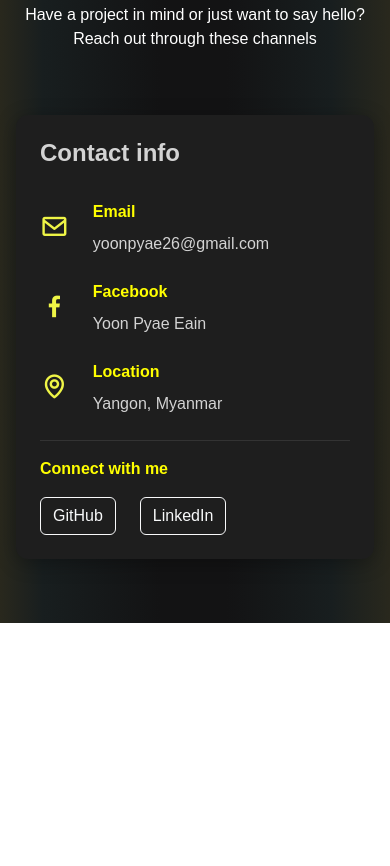
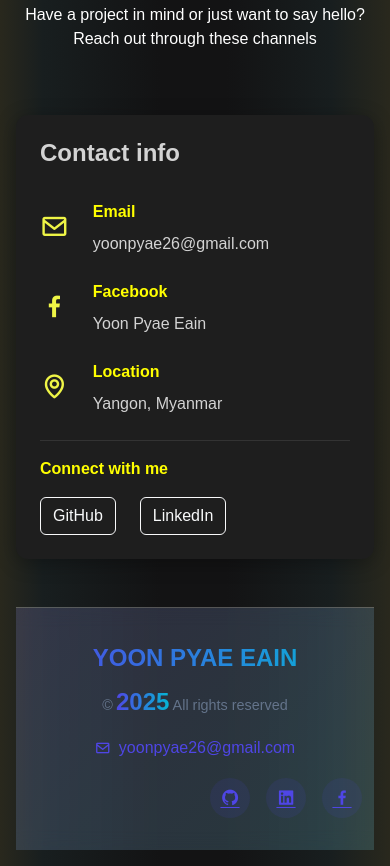
Before and after one commit to yoonpyae/portfolio-v2, a plain HTML site: page index.html in a window 390 px wide. Shown: the part 3653-4519 px from the top of the page. Before the commit the page ends 4276 px from the top, so only its background shows below. Drawn offline with nearby package versions, Linux system fonts and the light colour scheme; some packages are replaced by stand-ins of ours; a script that the page names is missing.

Commit message:
Redesign footer with glassmorphism and new layout
Replaced the old footer with a new glassmorphism-styled footer, updated HTML structure for branding, contact, and social links, and added corresponding CSS for modern appearance and responsiveness.

```diff
--- a/index.html
+++ b/index.html
@@ -244,19 +244,37 @@
         </section>
 
         <!-- Footer -->
-        <!-- <footer class="container-fluid py-3">
-            <div class="row align-items-center">
-                <div class="col-6">
-                    <h3 class="mb-0">© <span id="currentYear"></span> YOON. All rights reserved.</h3>
-                </div>
-                <div class="col-6 text-end">
-                    <div class="box-icons">
-                        <a href="https://github.com/yoonpyae" target="_blank"><i class='bx bxl-github'></i></a>
-                        <a href="https://www.linkedin.com/in/yoonpyae" target="_blank"><i class='bx bxl-linkedin-square'></i></a>
+        <footer class="footer-glass">
+            <div class="container-fluid">
+                <div class="row align-items-center">
+                    <div class="col-md-6">
+                        <div class="footer-brand">
+                            <span>YOON PYAE EAIN</span>
+                            <p class="copyright">© <span id="currentYear"></span> All rights reserved</p>
+                        </div>
+                    </div>
+                    <div class="col-md-6">
+                        <div class="footer-links">
+                            <a href="mailto:yoonpyae26@gmail.com" class="footer-email">
+                                <i class='bx bx-envelope'></i> yoonpyae26@gmail.com
+                            </a>
+                            <div class="social-icons">
+                                <a href="https://github.com/yoonpyae" target="_blank" class="social-icon">
+                                    <i class='bx bxl-github'></i>
+                                </a>
+                                <a href="https://www.linkedin.com/in/yoonpyae" target="_blank" class="social-icon">
+                                    <i class='bx bxl-linkedin-square'></i>
+                                </a>
+                                <a href="https://www.facebook.com/share/19Qds9tzLf/" target="_blank"
+                                    class="social-icon">
+                                    <i class='bx bxl-facebook'></i>
+                                </a>
+                            </div>
+                        </div>
                     </div>
                 </div>
             </div>
-        </footer> -->
+        </footer>
 
         <!-- Scripts -->
         <script src="https://cdn.jsdelivr.net/npm/bootstrap@5.3.2/dist/js/bootstrap.bundle.min.js"></script>
--- a/style.css
+++ b/style.css
@@ -376,27 +376,87 @@ main {
 }
 
 /* Footer */
-footer {
-    padding: 1.5rem;
-    background-color: rgba(229, 233, 124, 0.1);
-    width: 100%;
+.footer-glass {
+  background: rgba(255, 255, 255, 0.1);
+  backdrop-filter: blur(10px);
+  -webkit-backdrop-filter: blur(10px);
+  border-top: 1px solid rgba(255, 255, 255, 0.2);
+  padding: 2rem 0;
+  position: relative;
+  overflow: hidden;
 }
 
-.box-icons {
-    display: flex;
-    gap: 1.5rem;
-    justify-content: flex-end;
+.footer-glass::before {
+  content: '';
+  position: absolute;
+  top: 0;
+  left: 0;
+  width: 100%;
+  height: 100%;
+  background: linear-gradient(135deg,
+              rgba(79, 70, 229, 0.1) 0%,
+              rgba(6, 182, 212, 0.1) 100%);
+  z-index: -1;
 }
 
-.box-icons a {
-    color: lightgray;
-    font-size: 1.5rem;
-    transition: color 0.3s;
+.footer-brand {
+  display: flex;
+  flex-direction: column;
 }
 
-.box-icons a:hover {
-    color: #FFFF00;
-    transform: translateY(-3px);
+.footer-brand span {
+  font-size: 1.5rem;
+  font-weight: 600;
+  background: linear-gradient(to right, #4F46E5, #06B6D4);
+  -webkit-background-clip: text;
+  background-clip: text;
+  color: transparent;
+}
+
+.copyright {
+  color: #64748B;
+  font-size: 0.9rem;
+  margin-top: 0.5rem;
+}
+
+.footer-email {
+  display: inline-flex;
+  align-items: center;
+  gap: 0.5rem;
+  color: #4F46E5;
+  text-decoration: none;
+  font-weight: 500;
+  transition: all 0.3s ease;
+}
+
+.footer-email:hover {
+  color: #06B6D4;
+}
+
+.social-icons {
+  display: flex;
+  gap: 1rem;
+  justify-content: flex-end;
+  margin-top: 1rem;
+}
+
+.social-icon {
+  display: inline-flex;
+  align-items: center;
+  justify-content: center;
+  width: 40px;
+  height: 40px;
+  border-radius: 50%;
+  background: rgba(79, 70, 229, 0.1);
+  color: #4F46E5;
+  font-size: 1.2rem;
+  transition: all 0.3s ease;
+}
+
+.social-icon:hover {
+  background: #4F46E5;
+  color: white;
+  transform: translateY(-3px);
 }
 
 /* Responsive Adjustments */
```
